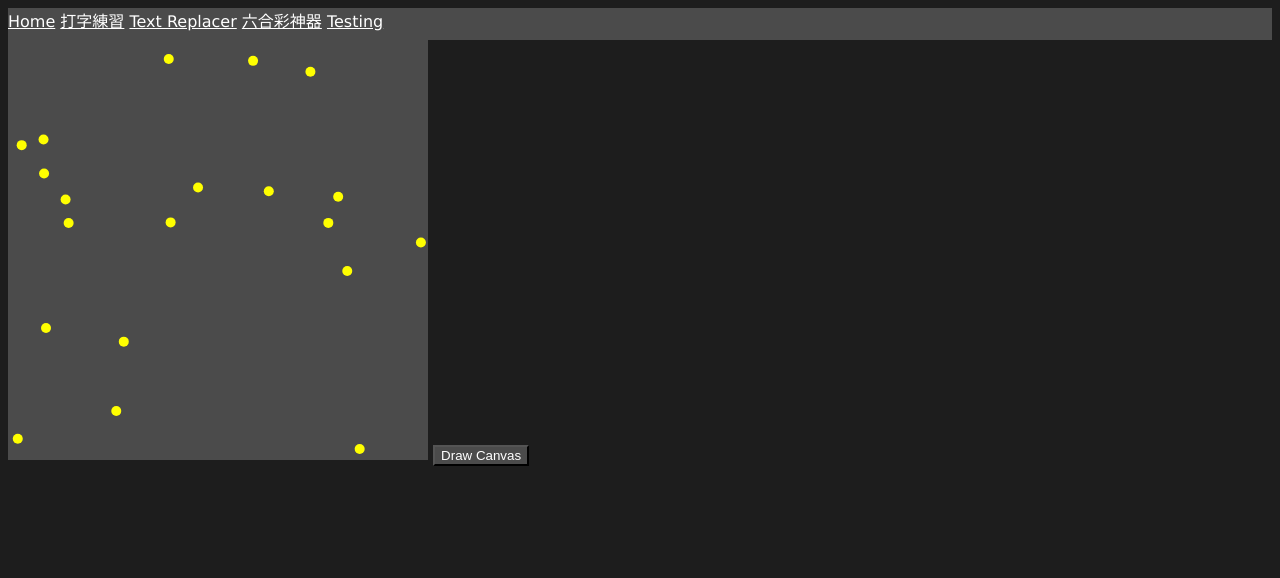
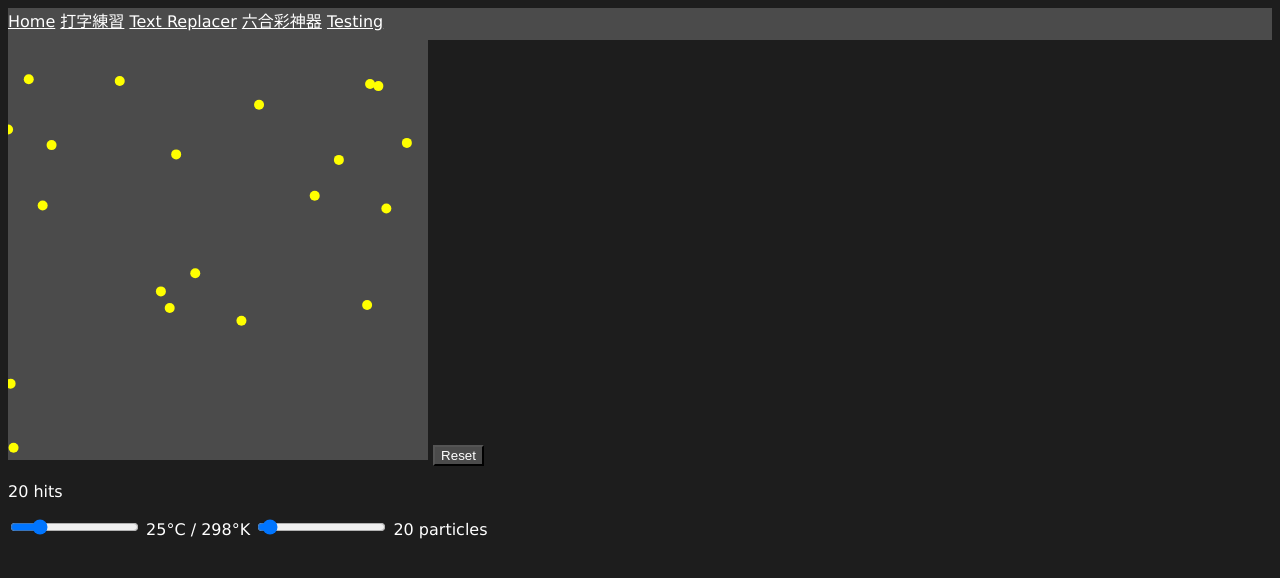
Before and after one commit to Shromeone/ShromeWeb, a SvelteKit app: page /gas in a window 1280 px wide. Shown: the top 578 px of the page. Built offline with nearby package versions, Linux system fonts and the light colour scheme.

Commit message:
Add Temperature and Particle count options

```diff
--- a/src/routes/gas/+page.svelte
+++ b/src/routes/gas/+page.svelte
@@ -6,31 +6,74 @@
       this.dirInRadians = dirInRadians;
     }
   }
+
+  class ParticleHit {
+    currentFrame = 0;
+    constructor(x, y, frame) {
+      this.x = x;
+      this.y = y;
+      this.frame = frame;
+    }
+  }
   let alreadySetup = false;
 
+  let temperatureKelvin = $state(298);
+  let particleCount = $state(10);
+  let hitCount = $state(0);
+
   /** @type {HTMLCanvasElement} */
-  let particle = new Particle(100, 100, 5);
   /** @type {Array<Particle>} */
   let particles = [];
+  /** @type {Array<ParticleHit>} */
+  let particleHits = [];
   let canvas = $state();
   setInterval(drawCanvas, 10);
-  const particleSpeed = 6;
+  let particleSpeed = $derived(Math.sqrt(temperatureKelvin) * 0.15);
   const particleRadius = 5;
   /** @type {CanvasRenderingContext2D} */
   let ctx;
+
+  $effect((particleCount) => spawnParticles());
+
+  function spawnParticles() {
+    particles = [];
+    for (let i = 0; i < particleCount; i++) {
+      let randomDirection = Math.random() * 2 * Math.PI;
+      let randomX =
+        particleRadius * 4 +
+        Math.random() * (canvas.width - particleRadius * 8);
+      let randomY =
+        particleRadius * 4 +
+        Math.random() * (canvas.height - particleRadius * 8);
+      particles.push(new Particle(randomX, randomY, randomDirection));
+    }
+  }
+
   function setup() {
     if (!canvas) return;
+    spawnParticles();
 
-    for (let i = 0; i < 20; i++) {
-      let randomDirection = Math.random() * 2 * Math.PI;
-      let randomX = Math.random() * canvas.width;
-      let randomY = Math.random() * canvas.height;
-      particles.push(new Particle(randomX, randomY, randomDirection));
+    temperatureKelvin = 298;
+    particleCount = 20;
+    alreadySetup = true;
+    hitCount = 0;
+    ctx = canvas.getContext("2d");
+  }
+
+  function drawPartcleHits() {
+    for (let h of particleHits) {
+      ctx.beginPath();
+      ctx.arc(h.x, h.y, 7, -1, 1);
+      ctx.fillStyle = "red";
+      ctx.fill();
+      ctx.closePath();
+
+      h.currentFrame += 1;
+
+      if (h.currentFrame > h.frame) {
+        particleHits.pop(h);
+      }
     }
-    alreadySetup = true;
-    particle.x = canvas.width / 2;
-    particle.y = 50;
-    ctx = canvas.getContext("2d");
   }
 
   function drawBall() {
@@ -61,6 +104,12 @@
     ) {
       p.dirInRadians = Math.PI - p.dirInRadians;
     }
+
+    if (p.x + dx + particleRadius > canvas.width) {
+      hitCount += 1;
+      particleHits.push(new ParticleHit(p.x, p.y, 20));
+    }
+
     p.x += dx;
     p.y += dy;
   }
@@ -73,6 +122,7 @@
 
     ctx.clearRect(0, 0, canvas.width, canvas.height);
     drawBall();
+    drawPartcleHits();
     for (let p of particles) {
       updateParticlePosition(p);
     }
@@ -81,7 +131,25 @@
 
 <canvas bind:this={canvas} width="420" , height="420"></canvas>
 
-<button onclick={drawCanvas}>Draw Canvas</button>
+<button onclick={setup}>Reset</button>
+<p>{hitCount} hits</p>
+<input
+  type="range"
+  min="0"
+  max="1500"
+  bind:value={temperatureKelvin}
+  class="slider"
+/>
+<span>{temperatureKelvin - 273}°C / {temperatureKelvin}°K</span>
+
+<input
+  type="range"
+  min="0"
+  max="500"
+  bind:value={particleCount}
+  class="slider"
+/>
+<span>{particleCount} particle{particleCount > 1 ? "s" : ""}</span>
 
 <style>
   canvas {
```
